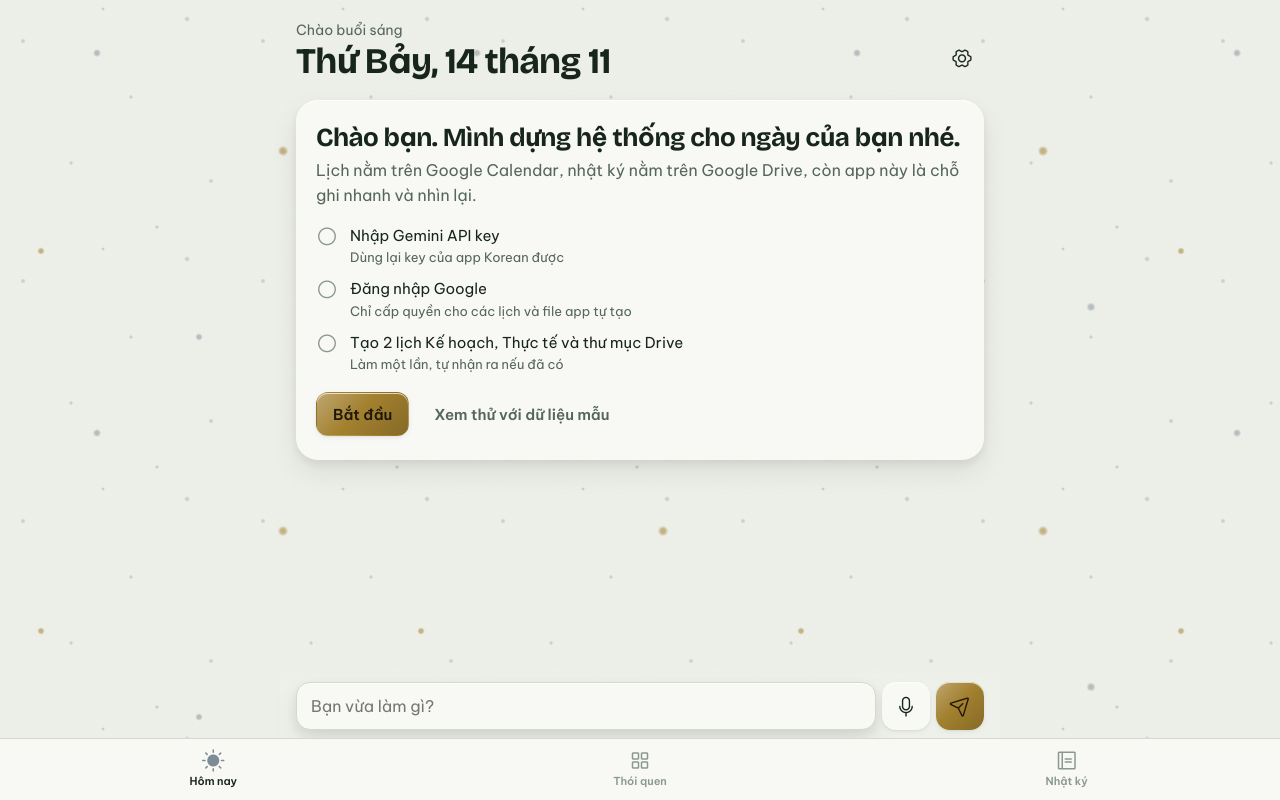
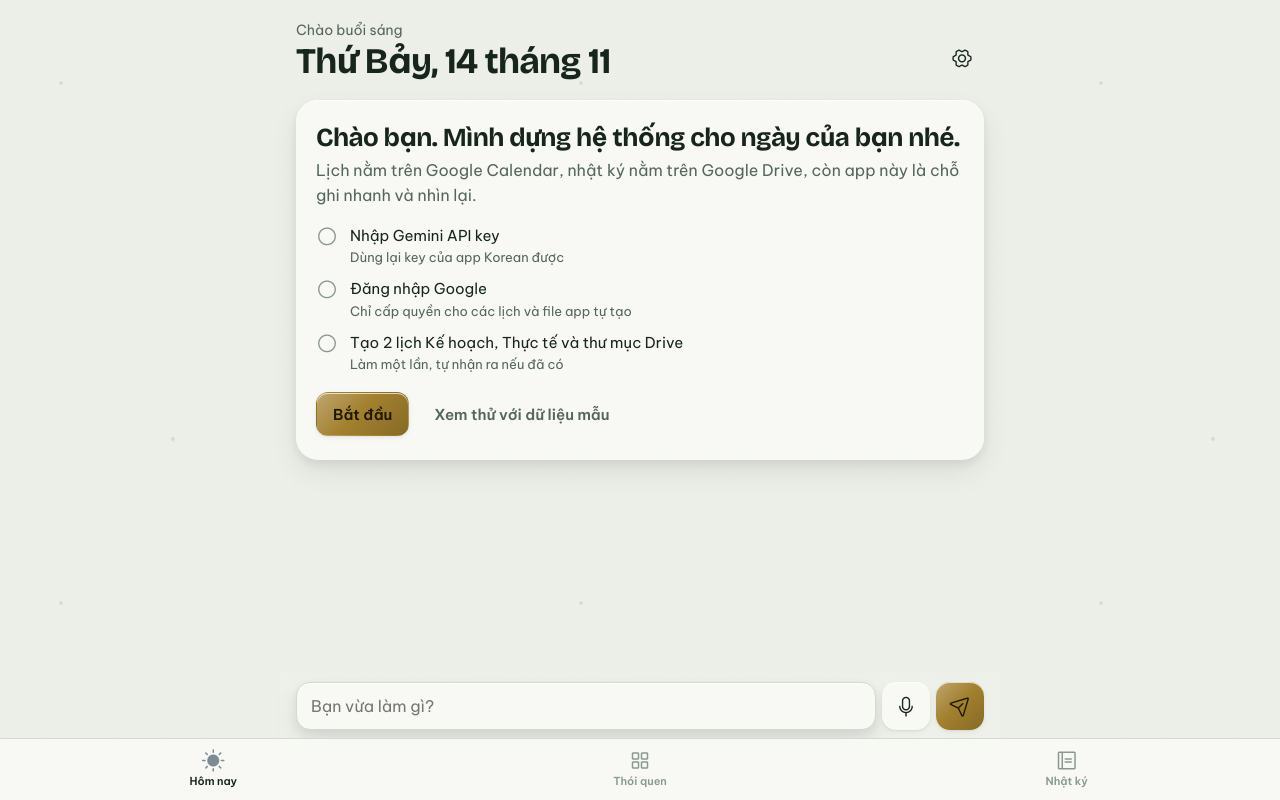
Before and after one commit to pevien/Still-life, a plain HTML site: page index.html in a window 1280 px wide. Drawn offline with nearby package versions, Linux system fonts and the light colour scheme.

Commit message:
update background

```diff
--- a/index.html
+++ b/index.html
@@ -5,7 +5,7 @@
   <meta name="viewport" content="width=device-width, initial-scale=1, viewport-fit=cover, interactive-widget=resizes-content">
   <title>Still life</title>
   <meta name="description" content="Hệ thống sinh hoạt cá nhân: kế hoạch, thực tế, thói quen, nhật ký.">
-  <meta name="theme-color" content="#0F1813" media="(prefers-color-scheme: dark)">
+  <meta name="theme-color" content="#0B0B0C" media="(prefers-color-scheme: dark)">
   <meta name="theme-color" content="#EEF0EA" media="(prefers-color-scheme: light)">
   <link rel="manifest" href="manifest.webmanifest">
   <link rel="icon" href="icon.svg" type="image/svg+xml">
--- a/styles.css
+++ b/styles.css
@@ -30,17 +30,17 @@
 }
 @media (prefers-color-scheme: dark) {
   :root {
-    --canvas: #0F1813;
-    --surface: #17221B;
-    --surface-2: #1F2C24;
-    --line: #2A3A30;
-    --ink: #E8ECE2;
-    --ink-soft: #A3B3A7;
-    --ink-faint: #6E8075;
+    --canvas: #0B0B0C;
+    --surface: #161618;
+    --surface-2: #1F1F22;
+    --line: #2C2C30;
+    --ink: #ECECEA;
+    --ink-soft: #A8A8AC;
+    --ink-faint: #75757B;
     --accent: #E3C57E;
     --accent-ink: #1F1708;
     --silver: #C7CFD4;
-    --accent-soft: #263037;
+    --accent-soft: #26272B;
     --good: #5DB273;
     --min: #2F5A3A;
     --miss: #4A2D27;
@@ -392,36 +392,39 @@ body.no-dock .toast { bottom: calc(var(--tabs-h) + var(--safe-b) + 16px); }
   .chips { grid-template-columns: repeat(4, 1fr); }
   .top__title { font-size: 36px; }
 }
-/* ---------- Bầu trời sao: nền lấp lánh + ánh bạc ---------- */
+/* ---------- Bầu trời sao: thưa, thỉnh thoảng lóe + ánh bạc ---------- */
 :root { --gold-star: rgb(163 129 47 / .55); --star: rgb(125 139 148 / .5); --star-2: rgb(125 139 148 / .3); --sheen: rgb(255 255 255 / .55); }
 @media (prefers-color-scheme: dark) { :root { --gold-star: rgb(227 197 126 / .9); --star: rgb(236 241 244 / .95); --star-2: rgb(226 232 236 / .55); --sheen: rgb(255 255 255 / .7); } }
-body::before, body::after {
+body::before, body::after, html::after {
   content: ""; position: fixed; inset: 0; z-index: -1; pointer-events: none;
 }
-/* lớp sao tĩnh, nhỏ li ti */
+/* lớp sao tĩnh: thưa, mờ */
 body::before {
   background-image:
-    radial-gradient(circle at 23px 41px, var(--star-2) 0 1.1px, transparent 2.6px),
-    radial-gradient(circle at 131px 97px, var(--star-2) 0 0.9px, transparent 2.2px),
-    radial-gradient(circle at 187px 19px, var(--star-2) 0 1.2px, transparent 2.9px),
-    radial-gradient(circle at 71px 163px, var(--star-2) 0 0.9px, transparent 2.2px),
-    radial-gradient(circle at 211px 181px, var(--star-2) 0 1.1px, transparent 2.6px),
-    radial-gradient(circle at 157px 227px, var(--star-2) 0 0.9px, transparent 2.2px),
-    radial-gradient(circle at 103px 9px, var(--star-2) 0 0.8px, transparent 1.9px);
-  background-size: 240px 240px;
+    radial-gradient(circle at 61px 83px, var(--star-2) 0 1px, transparent 2.4px),
+    radial-gradient(circle at 347px 211px, var(--star-2) 0 0.9px, transparent 2.2px),
+    radial-gradient(circle at 173px 439px, var(--star-2) 0 1.1px, transparent 2.6px);
+  background-size: 520px 520px;
+  opacity: .7;
 }
-/* lớp sao to hơn, nhấp nháy chậm */
+/* sao lóe: hầu như tắt, thỉnh thoảng nhá lên một cái */
 body::after {
   background-image:
-    radial-gradient(circle at 97px 53px, var(--star) 0 1.7px, transparent 4.1px),
-    radial-gradient(circle at 283px 151px, var(--gold-star) 0 2.2px, transparent 5.3px),
-    radial-gradient(circle at 41px 251px, var(--gold-star) 0 1.6px, transparent 3.8px),
-    radial-gradient(circle at 331px 307px, var(--star) 0 1.9px, transparent 4.6px),
-    radial-gradient(circle at 199px 337px, var(--star) 0 1.6px, transparent 3.8px);
-  background-size: 380px 380px;
-  animation: twinkle 5s ease-in-out infinite alternate;
+    radial-gradient(circle at 283px 151px, var(--gold-star) 0 1.8px, transparent 4.6px),
+    radial-gradient(circle at 709px 523px, var(--star) 0 1.6px, transparent 4.2px);
+  background-size: 900px 900px;
+  opacity: 0;
+  animation: flash 13s ease-in-out infinite;
 }
-@keyframes twinkle { from { opacity: .45; } to { opacity: 1; } }
+html::after {
+  background-image:
+    radial-gradient(circle at 131px 619px, var(--star) 0 1.7px, transparent 4.4px),
+    radial-gradient(circle at 587px 97px, var(--gold-star) 0 1.5px, transparent 4px);
+  background-size: 820px 820px;
+  opacity: 0;
+  animation: flash 19s ease-in-out 6s infinite;
+}
+@keyframes flash { 0%, 88%, 100% { opacity: 0; } 93% { opacity: 1; } }
 
 /* nút chính: ánh bạc kim loại + vệt sáng lướt qua thỉnh thoảng */
 .btn--primary, .dock__send {
--- a/sw.js
+++ b/sw.js
@@ -1,5 +1,5 @@
 // Still life · service worker: cache app shell, network for Google/Gemini
-const V = "still-life-v5";
+const V = "still-life-v7";
 const SHELL = ["./", "index.html", "styles.css", "app.js", "manifest.webmanifest", "icon.svg", "icon-192.png", "icon-512.png"];
 self.addEventListener("install", e => { e.waitUntil(caches.open(V).then(c => c.addAll(SHELL)).then(() => self.skipWaiting())); });
 self.addEventListener("activate", e => { e.waitUntil(caches.keys().then(ks => Promise.all(ks.filter(k => k !== V).map(k => caches.delete(k)))).then(() => self.clients.claim())); });
```
Also changed, not shown: manifest.webmanifest.
